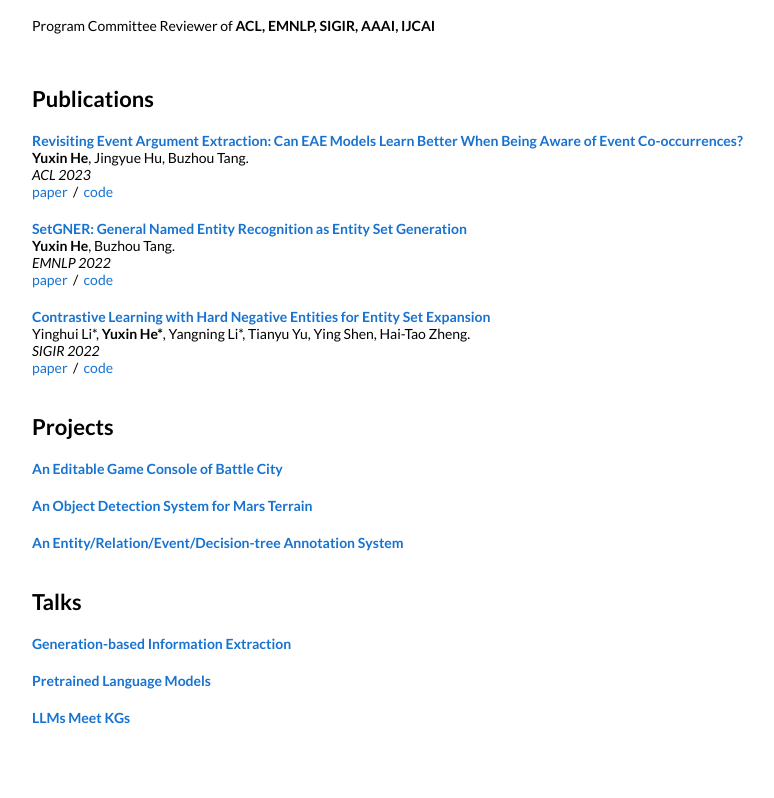
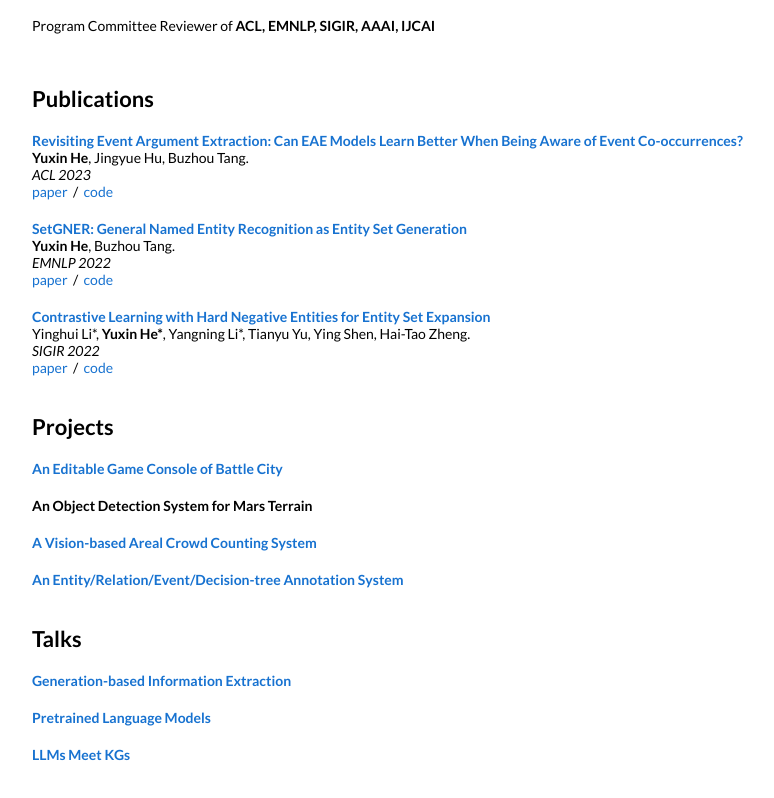
Before and after one commit to Stardust-hyx/Stardust-hyx.github.io, a plain HTML site: page index.html in a window 1280 px wide. Shown: the part 609-1407 px from the top of the page, without its empty margins (218-992 px from the left). Before the commit the page ends 1370 px from the top, so only its background shows below. Drawn offline with Linux system fonts and the light colour scheme.

Commit message:
Update index.html

```diff
--- a/index.html
+++ b/index.html
@@ -253,8 +253,15 @@
         <table width="100%" align="center" border="0" cellspacing="0" cellpadding="10">
         <tr onmouseout="portrait_stop()" onmouseover="portrait_start()">
           <td valign="top" width="95%">
-            <a href="https://github.com/Stardust-hyx/Stardust-hyx.github.io/raw/main/assets/slides/Pretrained_Language_Models.pptx">
-              <papertitle>An Object Detection System for Mars Terrain</papertitle>
+            <papertitle>An Object Detection System for Mars Terrain</papertitle>
+          </td>
+        </tr>
+
+        <table width="100%" align="center" border="0" cellspacing="0" cellpadding="10">
+        <tr onmouseout="portrait_stop()" onmouseover="portrait_start()">
+          <td valign="top" width="95%">
+            <a href="https://github.com/Stardust-hyx/Areal-Crowdcounting-with-ASNet">
+              <papertitle>A Vision-based Areal Crowd Counting System</papertitle>
             </a>
           </td>
         </tr>
```
